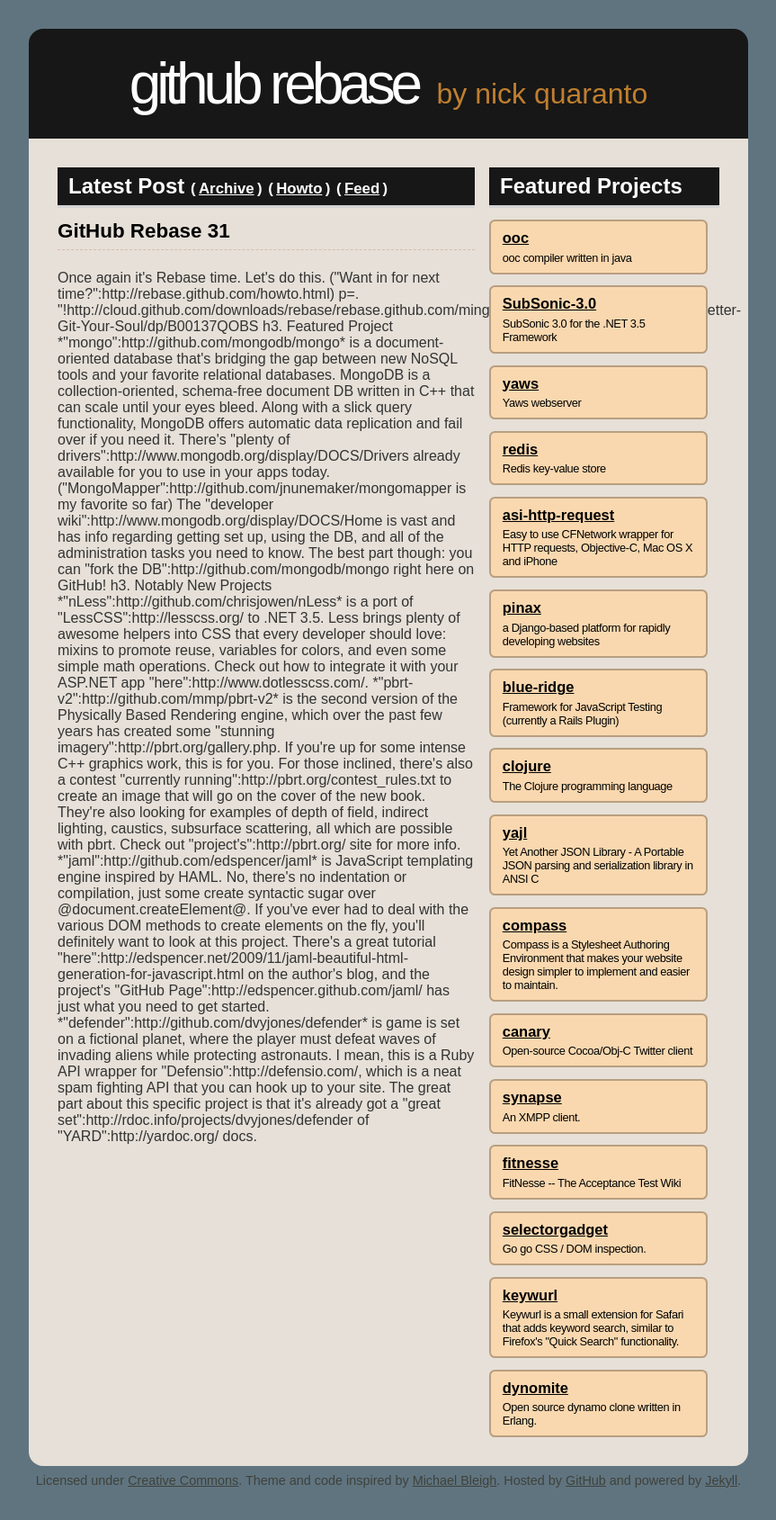
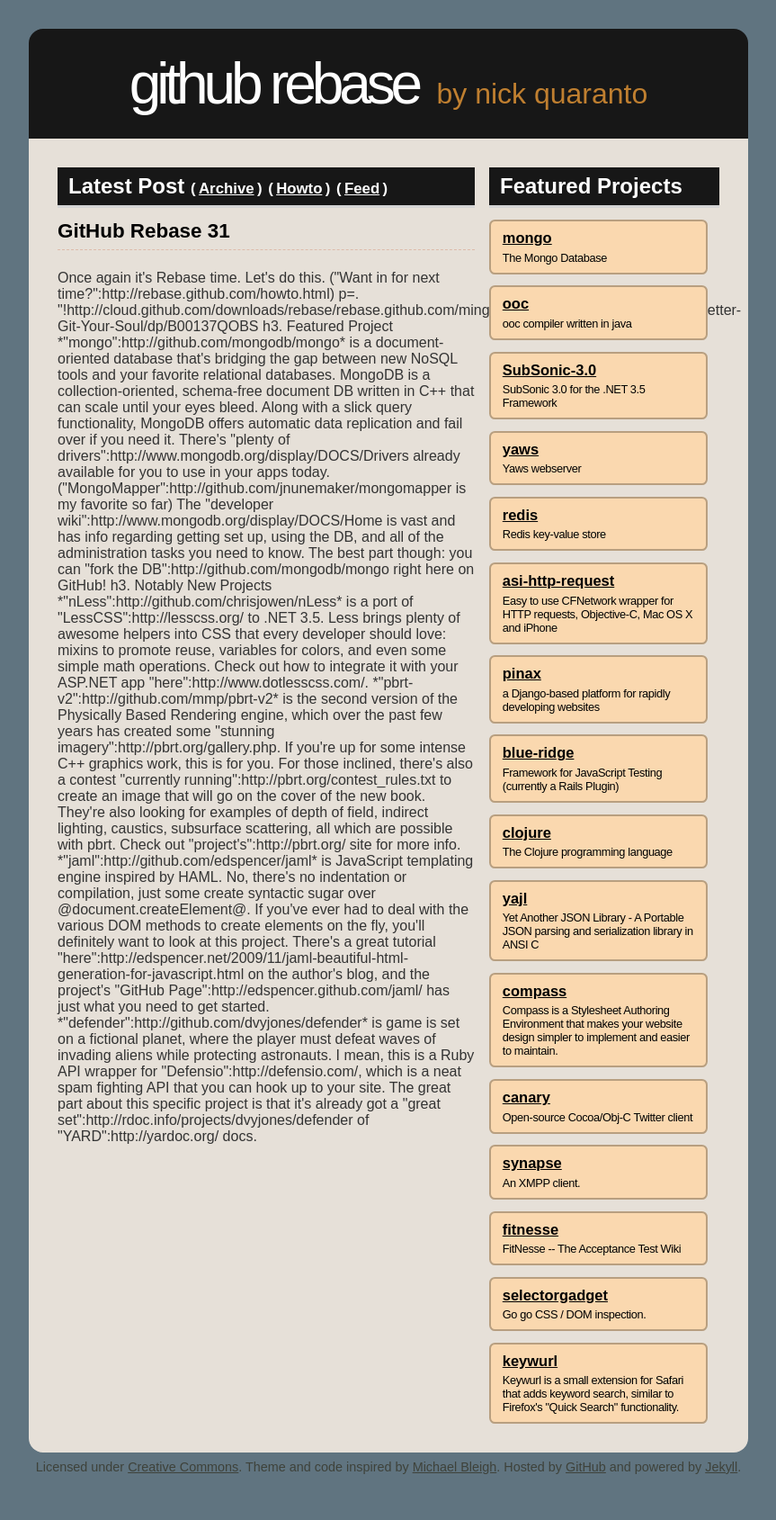
Before and after one commit to rebase-xx/rebase.github.com, a Jekyll site: the page built from index.html, in a window 1280 px wide. Shown: the whole page at 90% size, without its empty margins (208-1071 px from the left). Built offline with Jekyll 4.4.1, drawn with Linux system fonts in a browser that asks for light colours.

Commit message:
Updating featured

```diff
--- a/_includes/featured.html
+++ b/_includes/featured.html
@@ -1,3 +1,7 @@
+<div class='repo'>
+  <h3><a href='http://github.com/mongodb/mongo'>mongo</a></h3>
+  <span class='desc'>The Mongo Database</span>
+</div>
 <div class='repo'>
   <h3><a href='http://github.com/nddrylliog/ooc'>ooc</a></h3>
   <span class='desc'>ooc compiler written in java</span>
@@ -58,7 +62,3 @@
   <h3><a href='http://github.com/alexstaubo/keywurl'>keywurl</a></h3>
   <span class='desc'>Keywurl is a small extension for Safari that adds keyword search, similar to Firefox's "Quick Search" functionality.</span>
 </div>
-<div class='repo'>
-  <h3><a href='http://github.com/cliffmoon/dynomite'>dynomite</a></h3>
-  <span class='desc'>Open source dynamo clone written in Erlang.</span>
-</div>
```
